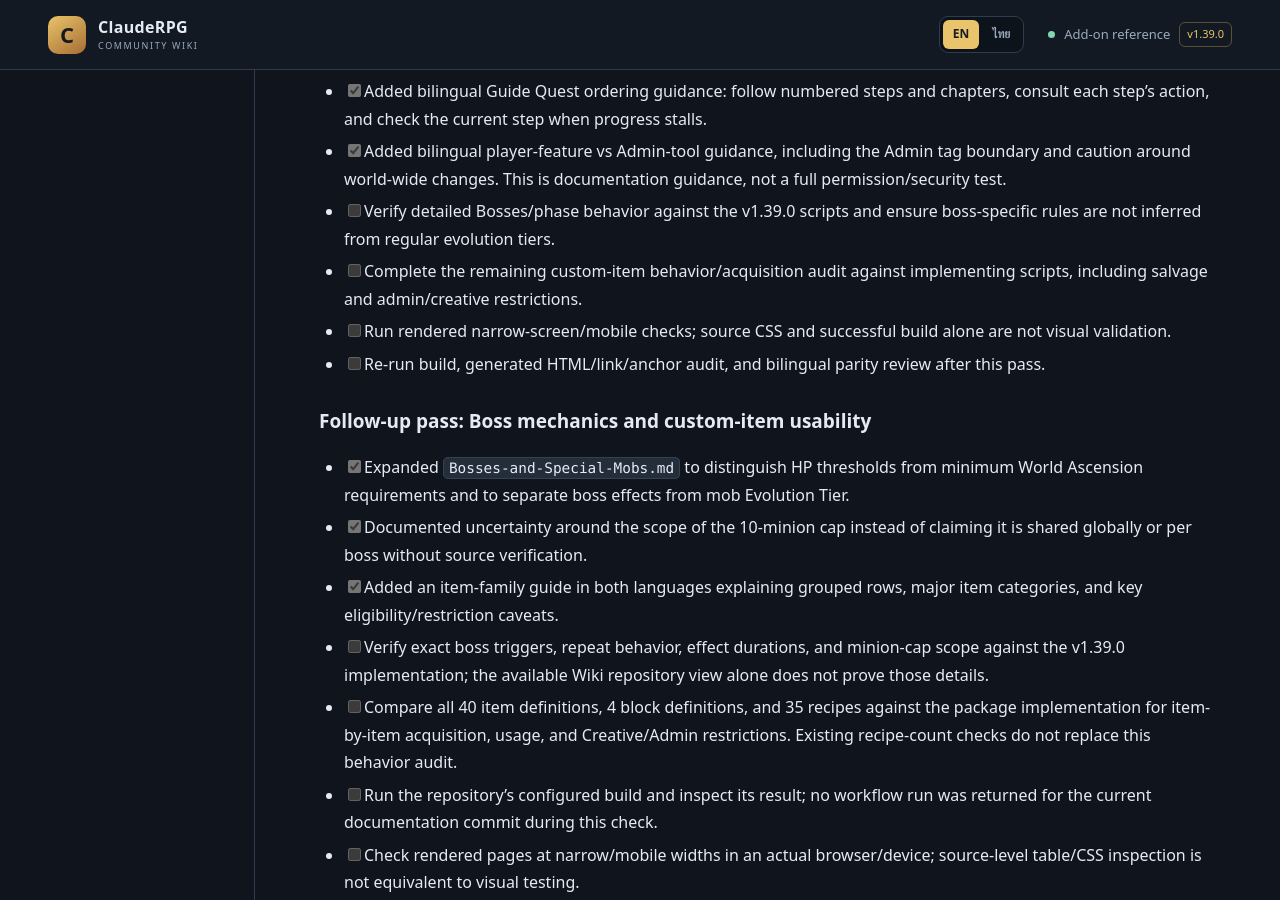
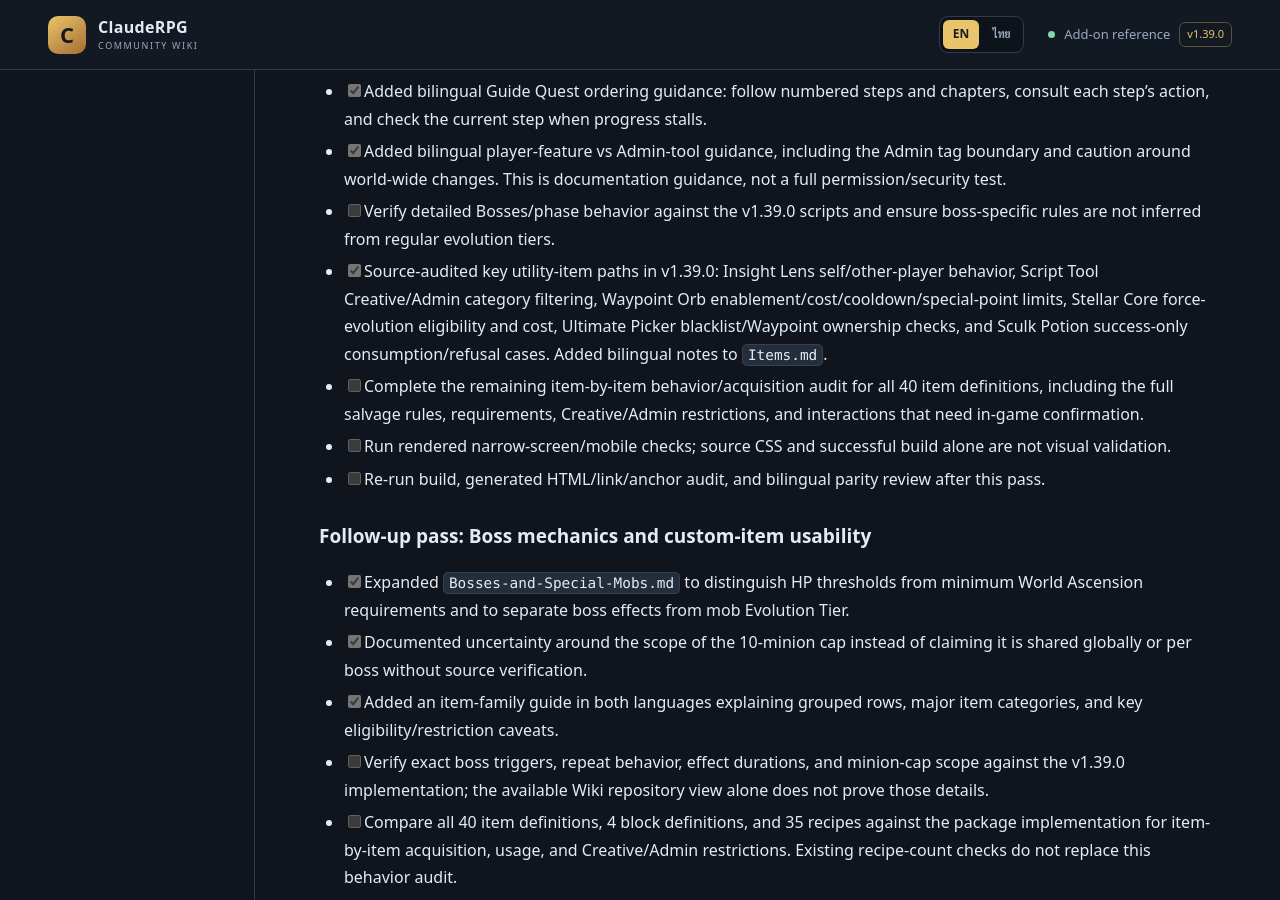
Before and after one commit to miniTorch25/ClaudeRPG-Wiki-V2, a Jekyll site: the page built from CONTENT-GAP-AUDIT.md, in a window 1280 px wide and 900 px high, scrolled down 8171 px. Built offline with Jekyll 4.4.1, drawn with Linux system fonts in a browser that asks for light colours; our own code applies the rules of GitHub Pages for plain Markdown files.

Commit message:
docs: track partial item behavior audit

```diff
--- a/CONTENT-GAP-AUDIT.md
+++ b/CONTENT-GAP-AUDIT.md
@@ -183,7 +183,8 @@ Use these labels in editorial notes while drafting:
 - [x] Added bilingual Guide Quest ordering guidance: follow numbered steps and chapters, consult each step's action, and check the current step when progress stalls.
 - [x] Added bilingual player-feature vs Admin-tool guidance, including the Admin tag boundary and caution around world-wide changes. This is documentation guidance, not a full permission/security test.
 - [ ] Verify detailed Bosses/phase behavior against the v1.39.0 scripts and ensure boss-specific rules are not inferred from regular evolution tiers.
-- [ ] Complete the remaining custom-item behavior/acquisition audit against implementing scripts, including salvage and admin/creative restrictions.
+- [x] Source-audited key utility-item paths in v1.39.0: Insight Lens self/other-player behavior, Script Tool Creative/Admin category filtering, Waypoint Orb enablement/cost/cooldown/special-point limits, Stellar Core force-evolution eligibility and cost, Ultimate Picker blacklist/Waypoint ownership checks, and Sculk Potion success-only consumption/refusal cases. Added bilingual notes to `Items.md`.
+- [ ] Complete the remaining item-by-item behavior/acquisition audit for all 40 item definitions, including the full salvage rules, requirements, Creative/Admin restrictions, and interactions that need in-game confirmation.
 - [ ] Run rendered narrow-screen/mobile checks; source CSS and successful build alone are not visual validation.
 - [ ] Re-run build, generated HTML/link/anchor audit, and bilingual parity review after this pass.
 
```
